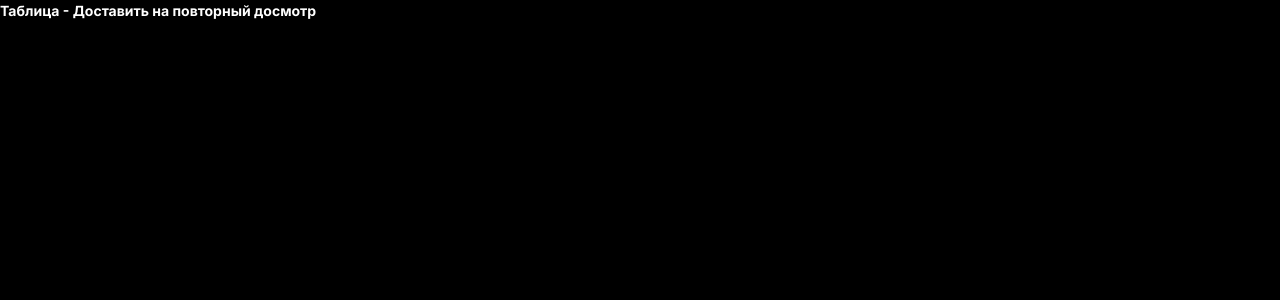
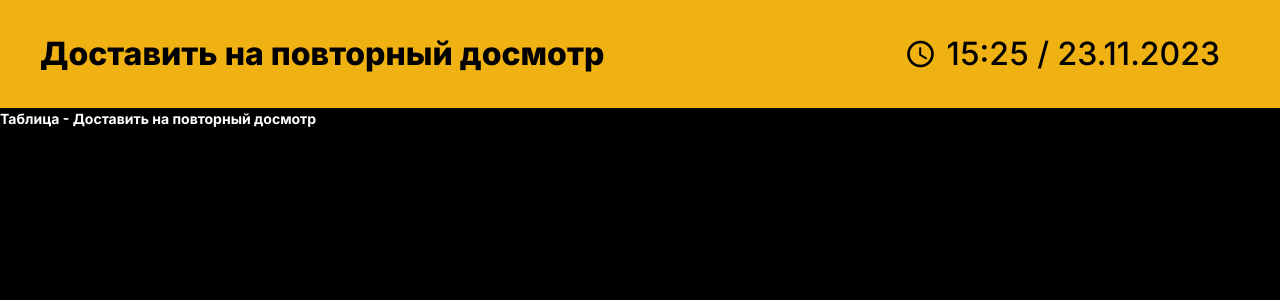
Before and after one commit to bruhno/arpax.panel.frontend, a Vue app: page /submit-re-examination in a window 1280 px wide. Shown: the top 300 px of the page. Built offline with nearby package versions, Linux system fonts and the light colour scheme.

Commit message:
feat: add page title
ref: #121349

```diff
--- a/src/assets/styles/colors.scss
+++ b/src/assets/styles/colors.scss
@@ -1,7 +1,9 @@
-$primary-text-color: #FFF;
+$primary-text-color: #fff;
 $second-text-color: #999999;
-$accent-text-color: #FFC530;
-$danger-text-color: #FF0000;
+$accent-text-color: #ffc530;
+$danger-text-color: #ff0000;
 $background-base: #000;
-$background-info: #2D2D2D;
+$background-info: #2d2d2d;
 $background-header: #505050;
+$background-header-orange: #f0b212;
+$background-header-red: #b50000;
--- /dev/null
+++ b/src/components/Header/Clock.vue
@@ -0,0 +1,57 @@
+<template>
+  <div :class="$style.clock">
+    <i
+      class="material-icons"
+      :class="$style.clock__icon"
+    > schedule </i>
+    <span :class="$style.clock__time"> {{ time }} / {{ date }} </span>
+  </div>
+</template>
+
+<script lang="ts">
+import format from 'date-fns/format';
+
+export default {
+  name: 'HeaderClock',
+  data() {
+    return {
+      intervalId: 0,
+      intervalDate: new Date(),
+    };
+  },
+  computed: {
+    time(): String {
+      return format(this.intervalDate, 'kk:mm');
+    },
+    date() {
+      return format(this.intervalDate, 'dd.MM.yyyy');
+    },
+  },
+  created() {
+    this.intervalId = setInterval(() => {
+      this.intervalDate = new Date();
+    }, 1000);
+  },
+  unmounted() {
+    clearInterval(this.intervalId);
+  },
+};
+</script>
+
+<style module lang="scss">
+.clock {
+  display: grid;
+  grid-template-columns: min-content auto;
+  grid-template-rows: min-content;
+  grid-column-gap: 10px;
+  grid-row-gap: 0px;
+  width: max-content;
+  padding: 10px 20px;
+  font-size: 2.5vw;
+  font-weight: 500;
+  &__icon {
+    font-size: 2.5vw;
+    align-self: center;
+  }
+}
+</style>
--- /dev/null
+++ b/src/components/Header/index.vue
@@ -0,0 +1,64 @@
+<template>
+  <div
+    :class="[
+      $style.header,
+      { [$style.red]: bgColor === 'red' },
+      { [$style.orange]: bgColor === 'orange' },
+    ]"
+  >
+    <span :class="$style.header__title">{{ title }}</span>
+    <Clock />
+  </div>
+</template>
+
+<script lang="ts">
+import Clock from '@/components/Header/Clock.vue';
+
+export default {
+  name: 'PageHeader',
+  components: {
+    Clock,
+  },
+  data() {
+    return {};
+  },
+  props: {
+    title: {
+      type: String,
+      required: true,
+    },
+    bgColor: {
+      type: String,
+      default: 'default',
+    },
+  },
+};
+</script>
+
+<style module lang="scss">
+@import '@/assets/styles/styleKit.scss';
+.header {
+  display: grid;
+  grid-template-columns: 2fr auto;
+  grid-template-rows: repeat(1, min-content);
+  grid-column-gap: 0px;
+  grid-row-gap: 0px;
+  padding: 20px 40px;
+  font-family: 'Inter';
+  background-color: $background-base;
+  color: $primary-text-color;
+  &__title {
+    align-self: center;
+    font-size: 2.5vw;
+    font-weight: 800;
+  }
+}
+.red {
+  background-color: $background-header-red;
+  color: $primary-text-color;
+}
+.orange {
+  background-color: $background-header-orange;
+  color: $background-base;
+}
+</style>
--- a/src/components/Scoreboard/DeliverReexaminationFTS/DeliverReexaminationFTS.vue
+++ b/src/components/Scoreboard/DeliverReexaminationFTS/DeliverReexaminationFTS.vue
@@ -1,9 +1,11 @@
 <script setup lang="ts">
 import DeliverReexaminationFTSTable from '@/components/Scoreboard/DeliverReexaminationFTS/DeliverReexaminationFTSTable.vue';
+import Header from '@/components/Header/index.vue';
 </script>
 
 <template>
   <div class="greetings">
+    <Header title="Доставить на повторный досмотр ФТС" />
     <DeliverReexaminationFTSTable />
   </div>
 </template>
--- a/src/components/Scoreboard/InviteToInspectionArea/InviteToInspectionArea.vue
+++ b/src/components/Scoreboard/InviteToInspectionArea/InviteToInspectionArea.vue
@@ -1,9 +1,11 @@
 <script setup lang="ts">
 import InviteToInspectionAreaTable from '@/components/Scoreboard/InviteToInspectionArea/InviteToInspectionAreaTable.vue';
+import Header from '@/components/Header/index.vue';
 </script>
 
 <template>
   <div class="greetings">
+    <Header title="Приглашаем пройти в зону досмотра пассажиров" />
     <InviteToInspectionAreaTable />
   </div>
 </template>
--- a/src/components/Scoreboard/ReturnReexamination/ReturnReexamination.vue
+++ b/src/components/Scoreboard/ReturnReexamination/ReturnReexamination.vue
@@ -1,9 +1,14 @@
 <script setup lang="ts">
 import ReturnReexaminationTable from '@/components/Scoreboard/ReturnReexamination/ReturnReexaminationTable.vue';
+import Header from '@/components/Header/index.vue';
 </script>
 
 <template>
   <div class="greetings">
+    <Header
+      title="Вернуть с повторного досмотра"
+      bg-color="red"
+    />
     <ReturnReexaminationTable />
   </div>
 </template>
--- a/src/components/Scoreboard/SubmitReexamination/SubmitReexamination.vue
+++ b/src/components/Scoreboard/SubmitReexamination/SubmitReexamination.vue
@@ -1,9 +1,14 @@
 <script setup lang="ts">
 import SubmitReexaminationTable from '@/components/Scoreboard/SubmitReexamination/SubmitReexaminationTable.vue';
+import Header from '@/components/Header/index.vue';
 </script>
 
 <template>
   <div class="greetings">
+    <Header
+      title="Доставить на повторный досмотр"
+      bg-color="orange"
+    />
     <SubmitReexaminationTable />
   </div>
 </template>
--- a/src/main.ts
+++ b/src/main.ts
@@ -1,4 +1,5 @@
 import '@/assets/styles/main.scss';
+import 'material-design-icons-iconfont/dist/material-design-icons.css';
 
 import { createApp } from 'vue';
 import vuetify from '@/plugins/vuetify';
```
Also changed, not shown: 1 other file (tests, documents, lock files or other folders).
